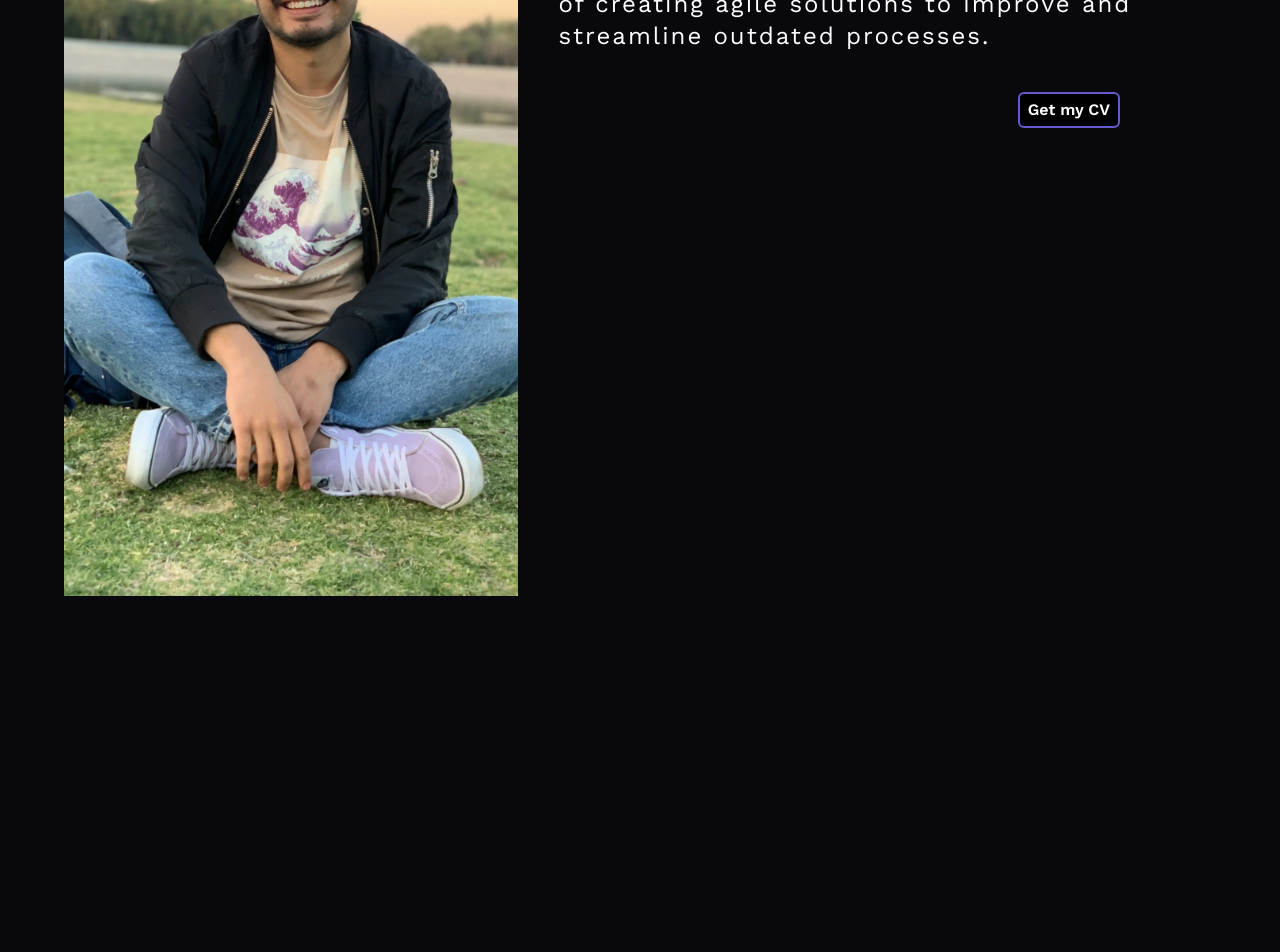
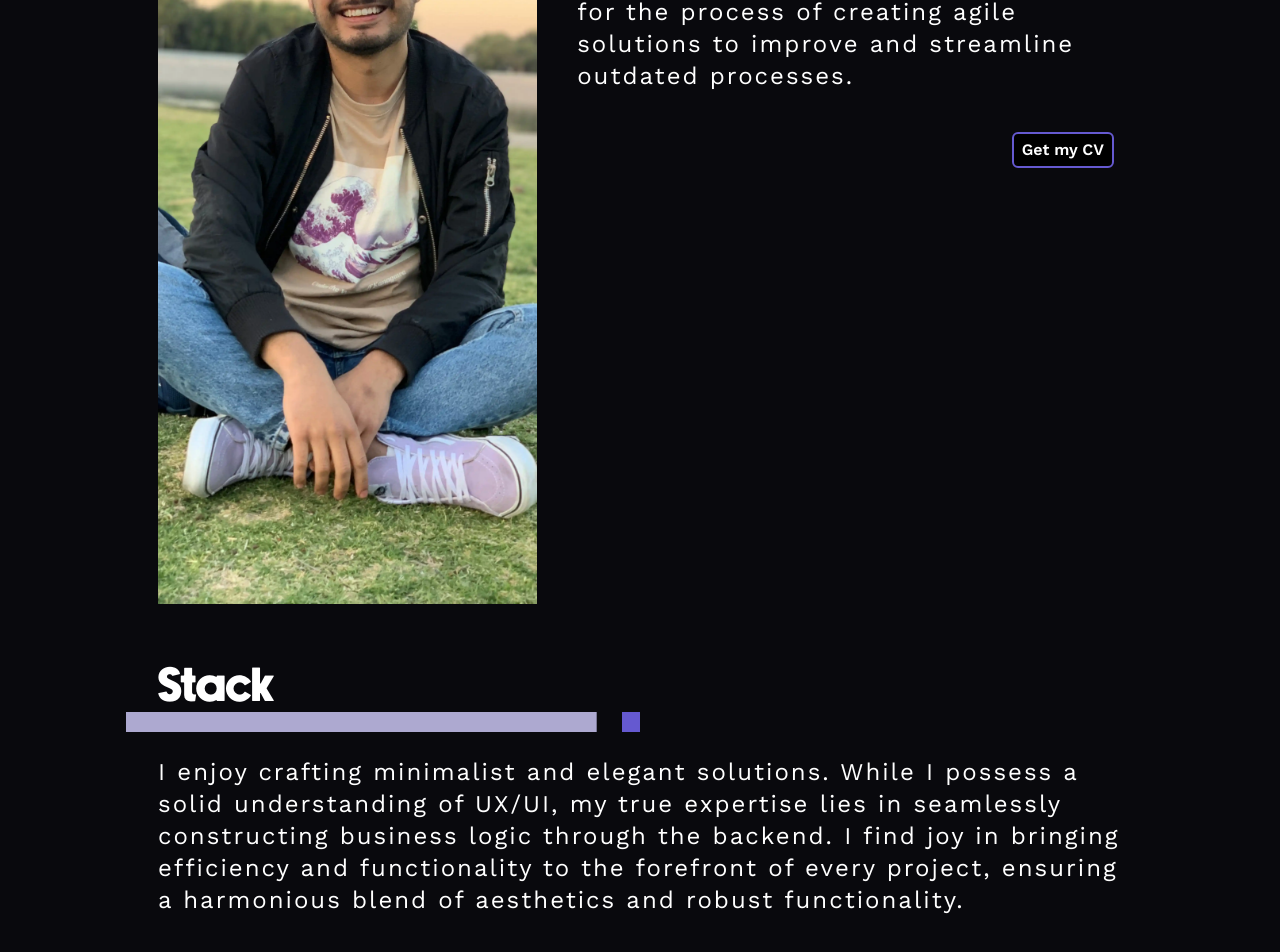
Before and after one commit to Oscar-FV/minimal-portfolio, a React (Vite) app: page / in a window 1280 px wide. Shown: the part 1176-2128 px from the top of the page. Before the commit the page ends 1772 px from the top, so only its background shows below. Built offline with nearby package versions, Linux system fonts and the light colour scheme.

Commit message:
starting stack module

```diff
--- a/src/App.tsx
+++ b/src/App.tsx
@@ -12,9 +12,19 @@ function App() {
         <Logo />
       </Container>
 
-      <Container>
+      <Container className='container'>
         <Tittle tittle="About Me" />
         <AboutMe />
+      </Container>
+
+      <Container className="container pt-32">
+        <Tittle tittle="Stack" />
+
+        <div className='px-16 py-5'>
+          <p className="text-white text-xl lg:text-2xl font-worksans lg:h-fit whitespace-pre-wrap tracking-[2px] flex-1">
+          I enjoy crafting minimalist and elegant solutions. While I possess a solid understanding of UX/UI, my true expertise lies in seamlessly constructing business logic through the backend. I find joy in bringing efficiency and functionality to the forefront of every project, ensuring a harmonious blend of aesthetics and robust functionality.
+          </p>
+        </div>
       </Container>
 
     </>
--- a/src/components/AboutMe/AboutMe.tsx
+++ b/src/components/AboutMe/AboutMe.tsx
@@ -28,7 +28,7 @@ const AboutMe = () => {
           streamline outdated processes.
         </p>
 
-        <div className="flex justify-end lg:px-32">
+        <div className="flex justify-end lg:px-10">
           <button
             className="btn btn-primary  my-5 lg:my-10"
             onClick={downloadCV}
--- a/src/components/Logo/Logo.tsx
+++ b/src/components/Logo/Logo.tsx
@@ -1,7 +1,7 @@
 const Logo = () => {
   return (
     <>
-      <div className="h-1/5 flex justify-center items-end pb-20">
+      <div className="h-1/5 flex justify-center items-end xl:pb-20">
         <div className="tracking-[6px] w-[12rem] lg:w-[24rem]">
           <h1 className="text-6xl lg:text-9xl h-12 lg:h-24 text-white">
             Oscar
--- a/src/components/NavBar/NavBar.tsx
+++ b/src/components/NavBar/NavBar.tsx
@@ -3,11 +3,11 @@ import miniLogo from '../../assets/imgs/miniLogo.png'
 const NavBar = () => {
   return (
     <nav className="flex justify-between items-center sticky top-0 z-20 bg-black py-3 px-6 lg:px-16">
-      <img src={miniLogo} alt="" className="w-[10%] lg:w-[3%] lg:h-[3%] cursor-pointer"/>
+      <img src={miniLogo} alt="" className="w-[10%] lg:w-[3rem] cursor-pointer"/>
       <ul className="flex gap-8 justify-end items-center">
         <li className="cursor-pointer">About</li>
+        <li className="cursor-pointer">Stack</li>
         <li className="cursor-pointer">Projects</li>
-        <li className="cursor-pointer">Stack</li>
         <li className="cursor-pointer">Let's Talk!</li>
       </ul>
     </nav>
--- a/src/components/Tittle/Tittle.tsx
+++ b/src/components/Tittle/Tittle.tsx
@@ -4,7 +4,7 @@ interface TittleProps{
 
 const Tittle = ( {tittle}: TittleProps ) => {
   return (
-    <div className="mt-5 mb-1">
+    <div className="my-5 mb-1">
       <h3 className="pl-6 lg:pl-16 font-newake text-3xl lg:text-5xl text-white">
         {tittle}
       </h3>
```
